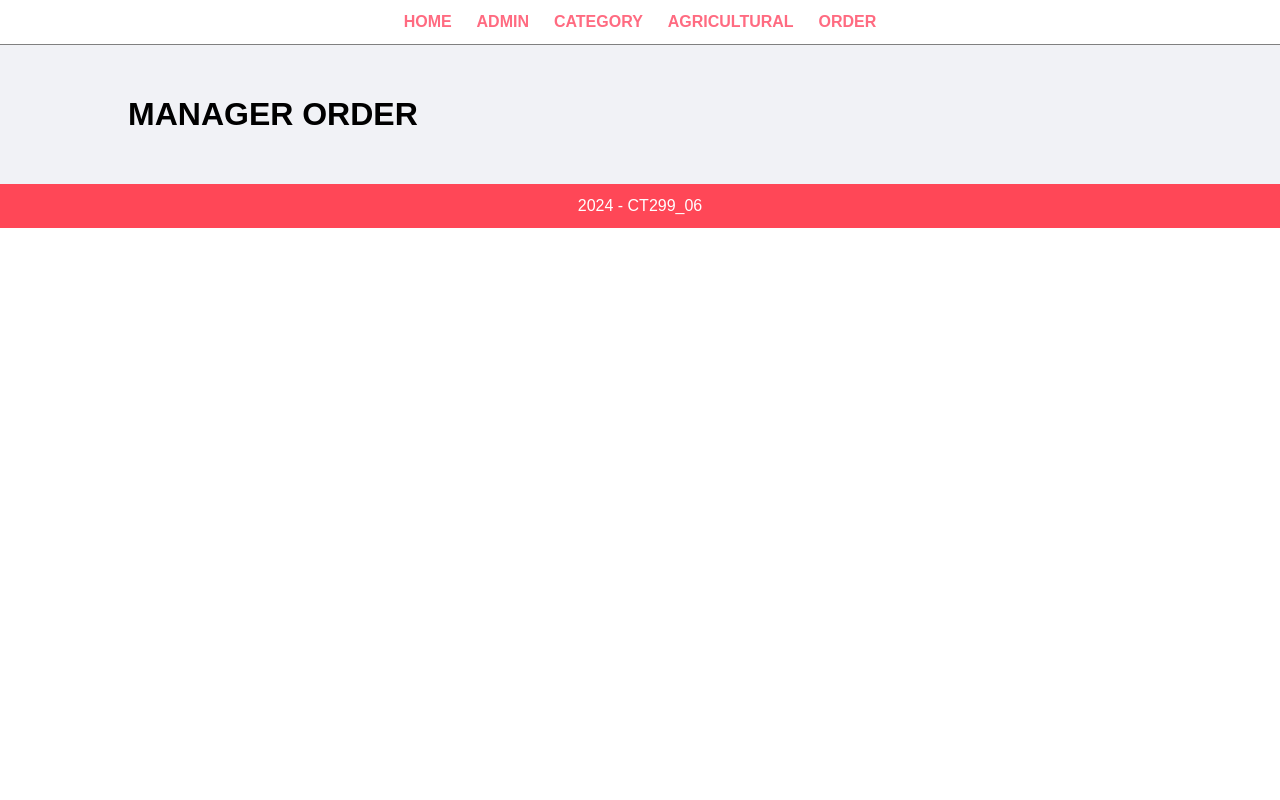
After one commit to duongnhu10/AgriMarketHub_V1, a PHP site: page /admin/manager-order.php in a window 1280 px wide. The commit adds this page. Run offline with PHP 8.4, Linux system fonts and the light colour scheme.

Commit message:
update admin

```diff
--- /dev/null
+++ b/admin/manager-order.php
@@ -0,0 +1,14 @@
+<?php include('partials/menu.php') ?>
+
+<!-- Main Content Section Starts -->
+<div class="main-content">
+
+    <div class="wrapper">
+
+        <h1>MANAGER ORDER</h1>
+
+    </div>
+</div>
+<!-- Main Content Section Ends -->
+
+<?php include('partials/footer.php') ?>
--- /dev/null
+++ b/admin/partials/footer.php
@@ -0,0 +1,10 @@
+<!-- Footer Section Starts -->
+<div class="footer">
+    <div class="wrapper">
+        <p class="text-center">2024 - CT299_06</p>
+    </div>
+</div>
+<!-- Footer Section Ends -->
+</body>
+
+</html>
--- /dev/null
+++ b/admin/partials/menu.php
@@ -0,0 +1,21 @@
+<html>
+
+<head>
+    <title>Agricultural - Page Home</title>
+    <link rel="stylesheet" href="/css/admin.css">
+</head>
+
+<body>
+    <!-- Menu Section Starts -->
+    <div class="menu">
+        <div class="wrapper">
+            <ul class="text-center">
+                <li><a href="index.php">Home</a></li>
+                <li><a href="manager-admin.php">Admin</a></li>
+                <li><a href="manager-category.php">Category</a></li>
+                <li><a href="manager-agricultural.php">Agricultural</a></li>
+                <li><a href="manager-order.php">Order</a></li>
+            </ul>
+        </div>
+    </div>
+    <!-- Menu Section Ends -->
--- a/css/admin.css
+++ b/css/admin.css
@@ -29,10 +29,11 @@
 /* CSS for main-content */
 .main-content {
   background-color: #f1f2f6;
+  padding: 3% 0;
 }
 
 .col-4 {
-  width: 20%;
+  width: 18%;
   background-color: white;
   margin: 1%;
   padding: 2%;
```
Also changed, not shown: admin/index.php (+5 -32 lines), admin/manager-admin.php (added, +14 -0 lines), admin/manager-agricultural.php (added, +14 -0 lines), admin/manager-category.php (added, +14 -0 lines), index.html (+5 -3 lines), readme.md.
